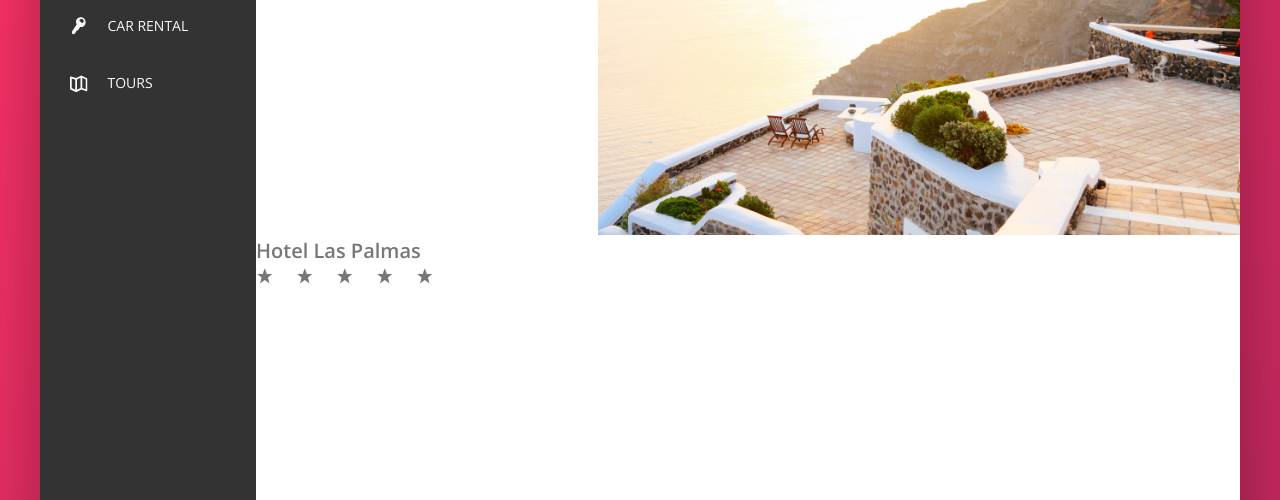
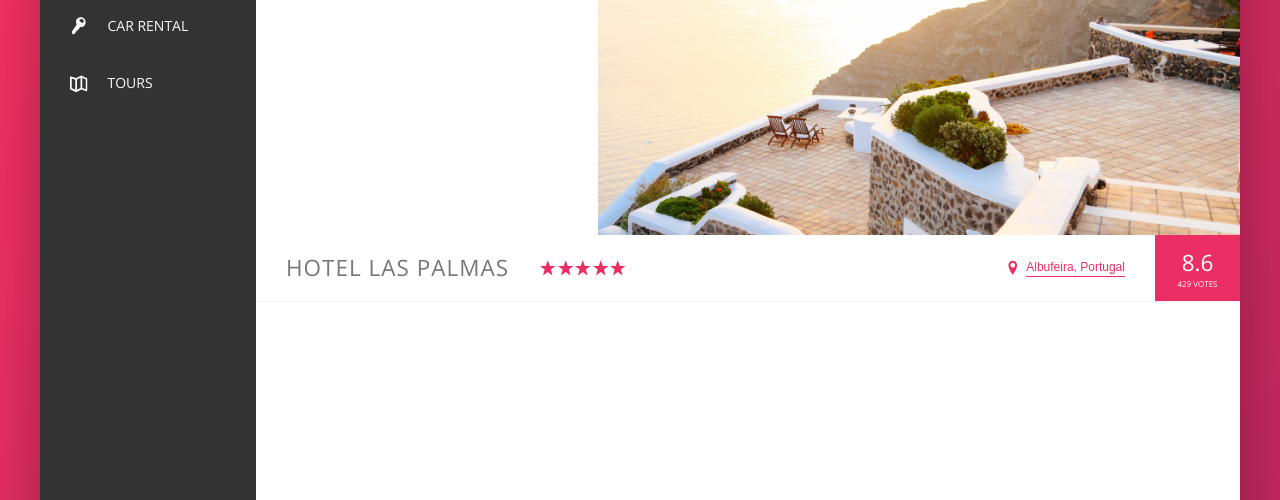
Before and after one commit to zprogrammer-code/review-template, a website: page index.html in a window 1280 px wide. Shown: the part 300-800 px from the top of the page. Drawn offline with nearby package versions, Linux system fonts and the light colour scheme.

Commit message:
I have done plenty of formating, I am just saving my work at the end of the day

```diff
--- a/index.html
+++ b/index.html
@@ -107,21 +107,33 @@
                             Hotel Las Palmas
                         </h1>
                         <div class="overview__stars">
-                            <svg class="side-nav__icon">
+                            <svg class="overview__icon-star">
                                 <use xlink:href="img/sprite.svg#icon-star"></use>
                             </svg>
-                            <svg class="side-nav__icon">
+                            <svg class="overview__icon-star">
                                 <use xlink:href="img/sprite.svg#icon-star"></use>
                             </svg>
-                            <svg class="side-nav__icon">
+                            <svg class="overview__icon-star">
                                 <use xlink:href="img/sprite.svg#icon-star"></use>
                             </svg>
-                            <svg class="side-nav__icon">
+                            <svg class="overview__icon-star">
                                 <use xlink:href="img/sprite.svg#icon-star"></use>
                             </svg>
-                            <svg class="side-nav__icon">
+                            <svg class="overview__icon-star">
                                 <use xlink:href="img/sprite.svg#icon-star"></use>
                             </svg>
+                        </div>
+
+                        <div class="overview__location">
+                            <svg class="overview__icon-location">
+                                <use xlink:href="img/sprite.svg#icon-location-pin"></use>
+                            </svg>
+                            <button class="btn-inline">Albufeira, Portugal</button>
+                        </div>
+
+                        <div class="overview__rating">
+                            <div class="overview__rating-average">8.6</div>
+                            <div class="overview__rating-count">429 votes</div>
                         </div>
                     </div>
                 </main>
--- a/sass/_components.scss
+++ b/sass/_components.scss
@@ -217,3 +217,111 @@
         display: block;
     }
 }
+
+
+/////////////////////////////////////
+/// HOTEL OVERVIEW
+
+.overview {
+    display: flex;
+    align-items: center;
+    border-bottom: 1px solid var(--color-grey-light-2);
+
+
+    &__heading {
+        font-size: 2.25rem;
+        font-weight: 300;
+        text-transform: uppercase;
+        letter-spacing: 1px;
+        padding: 1.5rem 3rem;
+    }
+
+    &__stars {
+        margin-right: auto;
+        display: flex;
+    }
+
+    &__icon-star,
+    &__icon-location {
+        width: 1.75rem;
+        height: 1.75rem;
+        fill: var(--color-primary);
+    }
+
+    &__location {
+        font-size: 1.2rem;
+        display: flex;
+        vertical-align: center;
+    }
+
+    &__icon-location {
+        margin-right: .5rem;
+    }
+
+    &__rating {
+        background-color: var(--color-primary);
+        color: #fff;
+        margin-left: 3rem;
+        padding: 0 2.25rem;
+        align-self: stretch;
+
+        display: flex;
+        align-items: center;
+        justify-content: center;
+        flex-direction: column;
+    }
+
+    &__rating-average {
+        font-size: 2.25rem;
+        font-weight: 300;
+        margin-bottom: -3px;
+    }
+
+    &__rating-count {
+        font-size: .8rem;
+        text-transform: uppercase;
+    }
+}
+
+
+/////////////////////////////////////
+/// BUTTON INLINE
+
+.btn-inline {
+    border: none;
+    color: var(--color-primary);
+    font-size: inherit;
+    border-bottom: 1px solid currentColor;
+    padding-bottom: 2px;
+    display: inline-block;
+    background-color: transparent;
+    cursor: pointer;
+    transition: all .2s;
+
+    &:hover {
+        color: var(--color-grey-dark-1);
+    }
+
+    &:focus {
+        outline: none;
+        animation: pulsate 1s infinite;
+    }
+}
+
+
+@keyframes pulsate {
+    0% {
+    transform: scale(1);
+    box-shadow: none;
+
+    }
+
+    50% {
+        transform: scale(1.05);
+        box-shadow: 0 1rem 4rem rgba(0,0,0,.25);
+    }
+
+    100% {
+
+    }
+}
```
Also changed, not shown: css/style.css, 1 other file.
